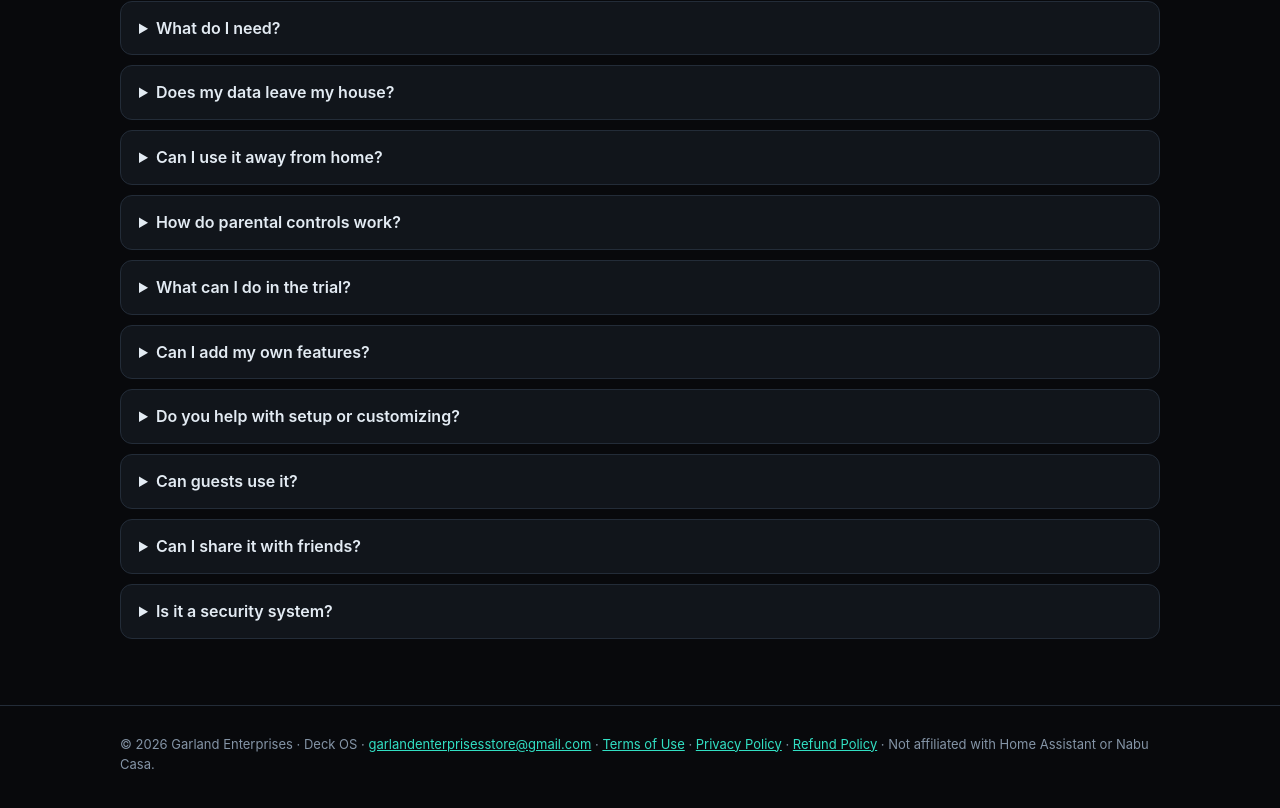
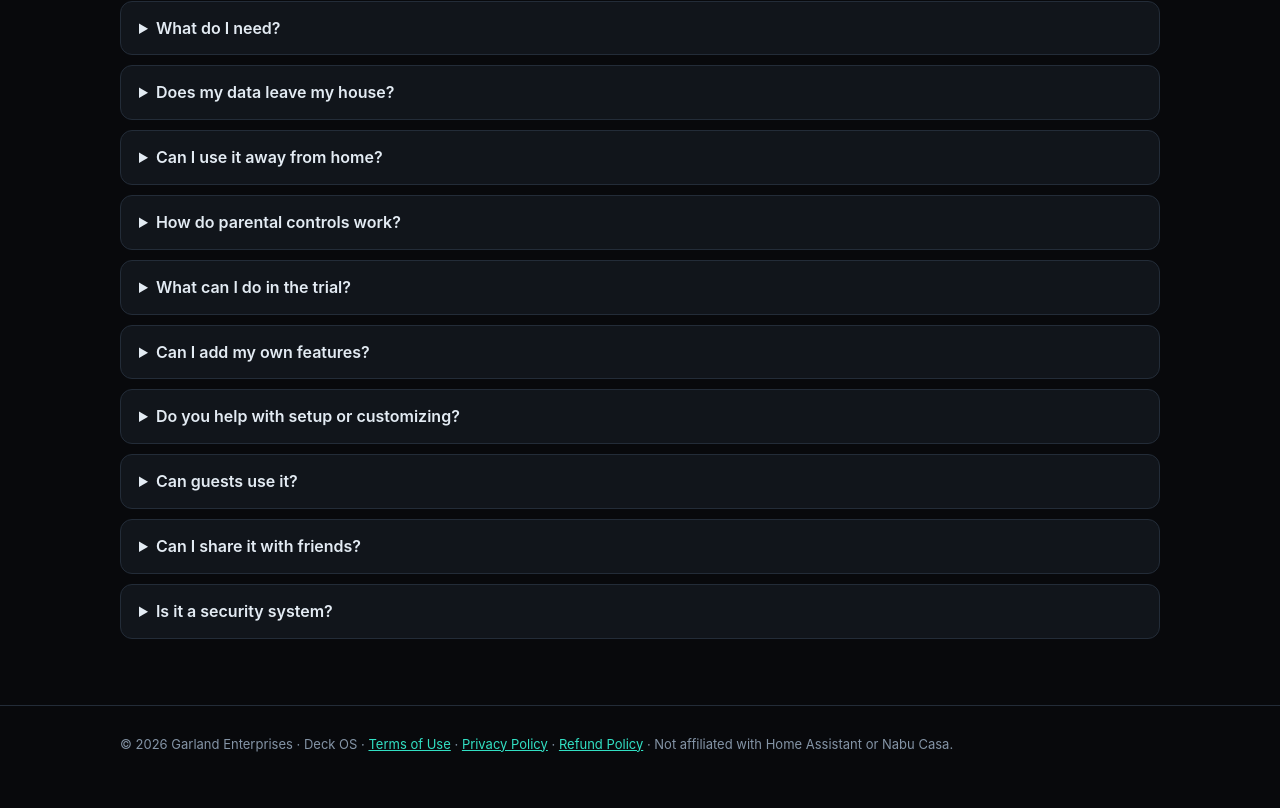
Before and after one commit to garlandchris/deck-os, a plain HTML site: page index.html in a window 1280 px wide. Shown: the part 4209-5017 px from the top of the page. Drawn offline with Linux system fonts and the light colour scheme.

Commit message:
Footer: contact lives on the refund/privacy pages
Co-Authored-By: Claude Opus 5.5 <noreply@anthropic.com>

```diff
--- a/index.html
+++ b/index.html
@@ -225,7 +225,7 @@
       <details><summary>Is it a security system?</summary><p>No. Deck OS is a convenience app. Keep your real alarms, smoke detectors and locks working on their own.</p></details>
     </section>
   </div>
-  <footer><div class="wrap">© 2026 Garland Enterprises · Deck OS · <a href="mailto:garlandenterprisesstore@gmail.com">garlandenterprisesstore@gmail.com</a> · <a href="terms.html">Terms of Use</a> · <a href="privacy.html">Privacy Policy</a> · <a href="refunds.html">Refund Policy</a> · Not affiliated with Home Assistant or Nabu Casa.</div></footer>
+  <footer><div class="wrap">© 2026 Garland Enterprises · Deck OS · <a href="terms.html">Terms of Use</a> · <a href="privacy.html">Privacy Policy</a> · <a href="refunds.html">Refund Policy</a> · Not affiliated with Home Assistant or Nabu Casa.</div></footer>
 
   <script>
     // Fill these in once the Lemon Squeezy store and GitHub release exist.
```
